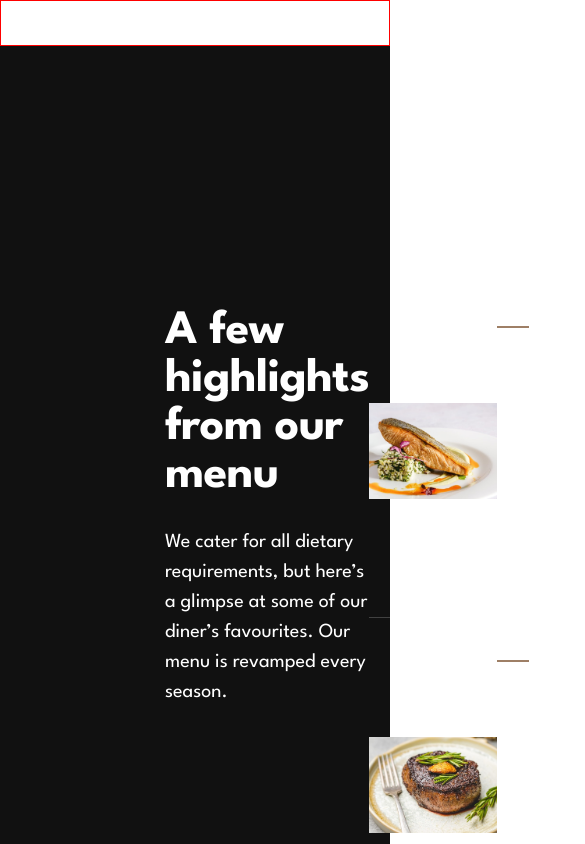
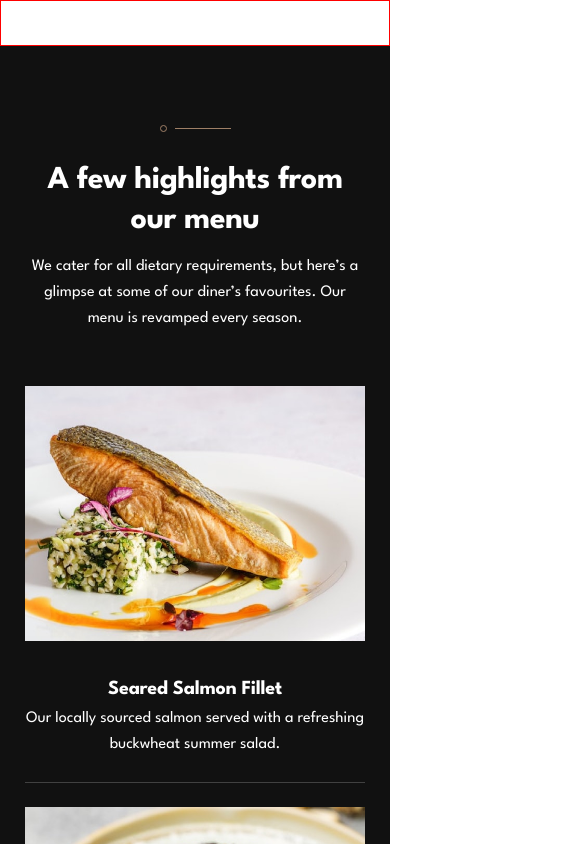
Before and after one commit to EdwinSch/react-dine-restaurant, a React (Vite) app: page / in a window 390 px wide. Shown: the top 844 px of the page, 585 px wide, since content can reach past the window. Built offline with nearby package versions, Linux system fonts and the light colour scheme.

Commit message:
style: menu component + responsive

```diff
--- a/src/components/Menu/Menu.jsx
+++ b/src/components/Menu/Menu.jsx
@@ -1,9 +1,13 @@
 import { menuData } from "../../data";
+import divide from "../../assets/patterns/pattern-divide.svg";
 
 const Menu = () => {
   return (
     <section className="menu-container">
       <div className="text-wrapper">
+        <figure className="pattern-wrapper">
+          <img src={divide} alt="divider-pattern" className="divider-pattern" />
+        </figure>
         <h4 className="heading--lg--invert">A few highlights from our menu</h4>
         <p className="text--md--invert">
           We cater for all dietary requirements, but here’s a glimpse at some of
@@ -16,7 +20,6 @@ const Menu = () => {
           return (
             <article className="menu-item" key={item.id}>
               <hr />
-              {/* <div className="gold-line-detail"></div> */}
               <img src={item.img} alt="food item" className="food-img" />
               <div className="menu-item-info-col">
                 <h5>{item.title}</h5>
--- a/src/components/Menu/menu.css
+++ b/src/components/Menu/menu.css
@@ -6,14 +6,66 @@
 
   .text-wrapper {
     width: 445px;
+    position: relative;
+
+    .pattern-wrapper {
+      width: 100%;
+      text-align: left;
+      position: absolute;
+      top: -55px;
+    }
 
     & h4 {
       margin-bottom: 27px;
     }
   }
 
+  @media only screen and (max-width: 1340px) {
+    padding: 142px 98px 98px 98px;
+    flex-direction: column;
+    justify-content: center;
+
+    .text-wrapper {
+      width: 100%;
+      text-align: center;
+      margin-bottom: 54px;
+
+      .pattern-wrapper {
+        text-align: center;
+        top: -40px;
+      }
+    }
+  }
+
+  @media only screen and (max-width: 900px) {
+    padding: 115px 25px 98px 25px;
+  }
+
+  @media only screen and (max-width: 500px) {
+    .text-wrapper {
+      & h4 {
+        font-size: 2rem;
+        line-height: 40px;
+        letter-spacing: -0.4px;
+        margin-bottom: 13px;
+      }
+
+      & p {
+        font-size: 1rem;
+        line-height: 26px;
+      }
+    }
+  }
+
   .menu-items-wrapper {
     width: 540px;
+
+    @media only screen and (max-width: 1340px) {
+      width: 100%;
+      display: flex;
+      flex-direction: column;
+      align-items: center;
+    }
 
     .menu-item {
       display: flex;
@@ -37,7 +89,7 @@
       & h5 {
         margin-bottom: 5px;
         color: var(--white);
-        font-size: 20px;
+        font-size: 1.25rem;
         font-weight: 700;
         line-height: 24px;
         letter-spacing: -0.25px;
@@ -49,7 +101,28 @@
         font-weight: 400;
         line-height: 26px;
       }
+
+      /* mobile query */
+      @media only screen and (max-width: 900px) {
+        flex-direction: column;
+        text-align: center;
+        gap: 36px;
+
+        & hr {
+          display: none;
+        }
+        .food-img {
+          width: 327px;
+          height: 245px;
+
+          @media only screen and (max-width: 400px) {
+            width: 100%;
+            height: auto;
+          }
+        }
+      }
     }
+
     .menu-item:nth-child(1) {
       border-bottom: 1px solid rgba(255, 255, 255, 0.2);
       padding-bottom: 24px;
@@ -57,6 +130,7 @@
     .menu-item:nth-child(2) {
       border-bottom: 1px solid rgba(255, 255, 255, 0.2);
       margin: 24px 0;
+      padding-bottom: 24px;
     }
     .menu-item:nth-child(3) {
       margin-top: 24px;
```
